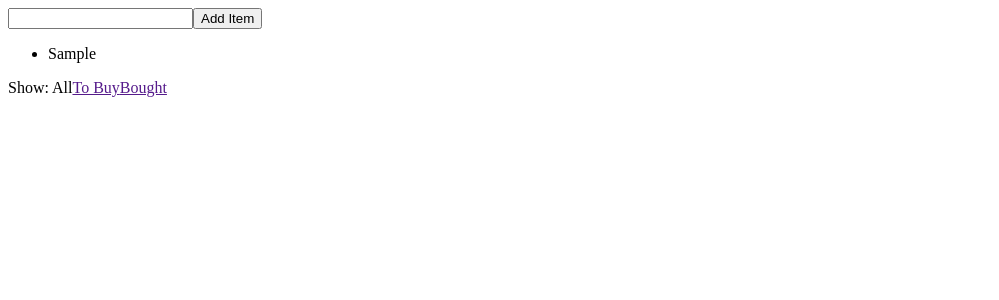
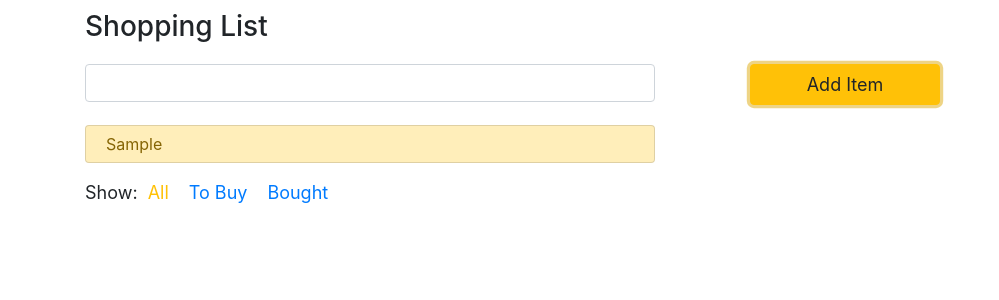
Before and after one commit to podsi08/Shopping_list, a React (Create React App) app: page / in a window 1280 px wide. Both pictures are taken after typing "Sample" into the empty fields and a click on the button "Add Item". Shown: the top 300 px of the page, without its empty margins (0-999 px from the left). Built offline with nearby package versions, Linux system fonts and the light colour scheme.

Commit message:
bootstrap added

```diff
--- a/package.json
+++ b/package.json
@@ -3,6 +3,7 @@
   "version": "0.1.0",
   "private": true,
   "dependencies": {
+    "bootstrap": "^4.1.1",
     "node-sass-chokidar": "^1.3.0",
     "npm-run-all": "^4.1.3",
     "prop-types": "^15.6.1",
--- a/src/actions/index.js
+++ b/src/actions/index.js
@@ -18,12 +18,20 @@
 //     filter: SHOW_BOUGHT
 // }
 
+
 //action creator - functions that create actions
 
 //type of actions we defined as a strings
 export const ADD_ITEM = 'ADD_ITEM';
 export const TOGGLE_ITEM = 'TOGGLE_ITEM';
 export const SET_VISIBILITY_FILTER = 'SET_VISIBILITY_FILTER';
+
+
+export const VisibilityFilters = {
+    SHOW_ALL: 'SHOW_ALL',
+    SHOW_BOUGHT: 'SHOW_BOUGHT',
+    SHOW_TO_BUY: 'SHOW_TO_BUY'
+};
 
 let nextItemId = 0;
 
@@ -43,13 +51,6 @@ export const toggleItem = (id) => {
     }
 };
 
-
-export const VisibilityFilters = {
-    SHOW_ALL: 'SHOW_ALL',
-    SHOW_BOUGHT: 'SHOW_BOUGHT',
-    SHOW_TO_BUY: 'SHOW_TO_BUY'
-};
-
 export const setVisibilityFilter = (filter) => {
     return {
         type: SET_VISIBILITY_FILTER,
--- a/src/components/App.js
+++ b/src/components/App.js
@@ -2,14 +2,16 @@ import React from 'react';
 import Footer from './Footer';
 import AddItem from '../containers/AddItem';
 import VisibleShoppingList from '../containers/VisibleShoppingList';
-import '../scss/main.scss';
+import '../../node_modules/bootstrap/dist/css/bootstrap.min.css'
+import '../scss/main.css';
 
 
 class App extends React.Component {
     render(){
         return (
-            <div>
-                <AddItem/>
+            <div className='container'>
+                <h3>Shopping List</h3>
+                <AddItem className='row'/>
                 <VisibleShoppingList/>
                 <Footer/>
             </div>
--- a/src/components/Footer.js
+++ b/src/components/Footer.js
@@ -6,7 +6,7 @@ import { VisibilityFilters } from "../actions/index";
 class Footer extends React.Component {
     render(){
         return(
-            <div>
+            <div className='footer'>
                 <span>Show: </span>
                 <FilterLink filter={VisibilityFilters.SHOW_ALL}>
                     All
--- a/src/components/Link.js
+++ b/src/components/Link.js
@@ -4,7 +4,7 @@ import PropTypes from 'prop-types'
 class Link extends React.Component {
     render(){
         if (this.props.active) {
-            return <span>{this.props.children}</span>
+            return <span className='text-warning'>{this.props.children}</span>
         }
 
         return(
--- a/src/components/Product.js
+++ b/src/components/Product.js
@@ -6,7 +6,9 @@ class Product extends React.Component {
         return (
             <li
                 onClick={this.props.onClick}
-                style={{textDecoration: this.props.bought ? 'line-through' : 'none'}}
+                className={this.props.bought ?
+                           'row list-group-item list-group-item-dark' :
+                           'row list-group-item list-group-item-warning'}
             >
                 {this.props.product}
             </li>
--- a/src/components/ShoppingList.js
+++ b/src/components/ShoppingList.js
@@ -6,13 +6,17 @@ import Product from './Product';
 class ShoppingList extends React.Component {
     render(){
         return (
-            <ul>
+            <div className='row'>
+                <ul className='col-sm-6'>
                     {
                         this.props.items.map((item) => (
                             <Product key={item.id} bought={item.bought} product={item.product} onClick={() => {this.props.toggleItem(item.id)}}/>
                         ))
                     }
                 </ul>
+                <div className='col-sm-6'/>
+            </div>
+
         )
     }
 }
--- a/src/containers/AddItem.js
+++ b/src/containers/AddItem.js
@@ -8,6 +8,7 @@ class AddItem extends React.Component {
         return(
             <div>
                 <form
+                    className='row'
                     onSubmit={e => {
                         e.preventDefault();
                         if(!input.value.trim()){
@@ -21,10 +22,13 @@ class AddItem extends React.Component {
                         ref={node => {
                             input = node
                         }}
+                        className='col-sm-6 form-control'
                     />
-                    <button type="submit">
+                    <div className='col-sm-1'/>
+                    <button type="submit" className='col-sm-2 btn btn-warning'>
                         Add Item
                     </button>
+                    <div className='col-sm-3'/>
                 </form>
             </div>
         )
--- a/src/containers/FilterLink.js
+++ b/src/containers/FilterLink.js
@@ -4,18 +4,23 @@ import Link from '../components/Link';
 
 const mapStateToProps = (state, ownProps) => {
     return {
+        //this.props.active in Link component
         active: ownProps.filter === state.currentVisibilityFilter
     }
 };
 
 const mapDispatchToProps = (dispatch, ownProps) => {
     return {
+        //in Link component now we can use this function by writing this.props.onClick
         onClick: () => {
             dispatch(setVisibilityFilter(ownProps.filter))
         }
     }
 };
 
+
+//Link is a presentational component (how things look), FilterLink is a container component (how things work).
+//In Footer we render FilterLink
 const FilterLink = connect(
     mapStateToProps,
     mapDispatchToProps
--- a/src/reducers/index.js
+++ b/src/reducers/index.js
@@ -7,6 +7,7 @@ import visibilityFilter from './visibility_filter';
 export default combineReducers ({
     //key defines the name we have to pass to get to data from store
     //usually key and value are the same, then for example we can write just (visibilityFilter)
+    //we can get data from store in other components using state.items and state.currentVisibilityFilter
     items: shoppingList,
     currentVisibilityFilter: visibilityFilter
 })
--- a/src/scss/main.css
+++ b/src/scss/main.css
@@ -0,0 +1,37 @@
+#root {
+  min-width: 300px; }
+  #root .container h3 {
+    margin-top: 10px; }
+  #root .container form {
+    margin-top: 20px; }
+    #root .container form .form-control {
+      width: 90%;
+      margin-left: 15px; }
+    #root .container form button {
+      max-width: 200px;
+      margin: 15px;
+      font-size: 18px; }
+  #root .container ul {
+    width: 90%;
+    margin-left: 15px; }
+    #root .container ul li {
+      padding-top: 6px;
+      padding-bottom: 6px; }
+    #root .container ul .list-group-item-dark {
+      text-decoration: line-through; }
+  #root .container .footer {
+    font-size: 18px; }
+    #root .container .footer a, #root .container .footer span {
+      margin-right: 20px; }
+      #root .container .footer a:first-child, #root .container .footer span:first-child {
+        margin-right: 5px; }
+
+@media only screen and (min-width: 576px) {
+  #root .container form button {
+    max-width: 100%;
+    margin: 0;
+    font-size: 18px; }
+  #root .container ul {
+    margin-top: 20px; }
+  #root .container .footer {
+    font-size: 18px; } }
--- a/src/scss/main.scss
+++ b/src/scss/main.scss
@@ -0,0 +1,62 @@
+#root {
+	min-width: 300px;
+	.container {
+		h3 {
+			margin-top: 10px;
+		}
+		form {
+			margin-top: 20px;
+			.form-control {
+				width: 90%;
+				margin-left: 15px;
+			}
+			button {
+				max-width: 200px;
+				margin: 15px;
+				font-size: 18px;
+			}
+		}
+		ul {
+			width: 90%;
+			margin-left: 15px;
+			li {
+				padding-top: 6px;
+				padding-bottom: 6px;
+			}
+			.list-group-item-dark {
+				text-decoration: line-through;
+			}
+		}
+		.footer {
+			font-size: 18px;
+			a, span {
+				margin-right: 20px;
+				&:first-child {
+					margin-right: 5px;
+				}
+			}
+		}
+
+	}
+}
+
+
+@media only screen and (min-width: 576px) {
+	#root {
+		.container {
+			form {
+				button {
+					max-width: 100%;
+					margin: 0;
+					font-size: 18px;
+				}
+			}
+			ul {
+				margin-top: 20px;
+			}
+			.footer {
+				font-size: 18px;
+			}
+		}
+	}
+}
```
Lines whose indentation alone changed are shown as unchanged.
